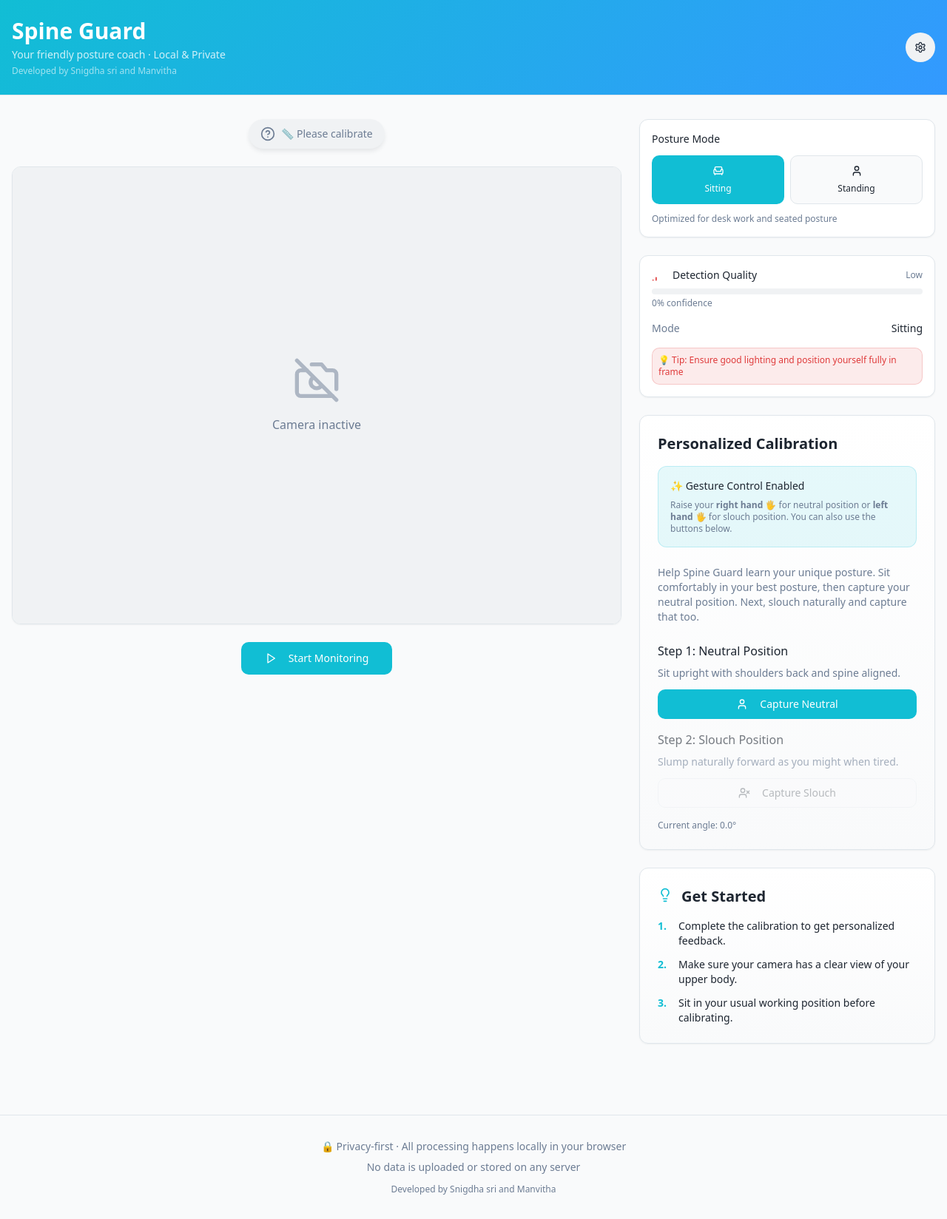
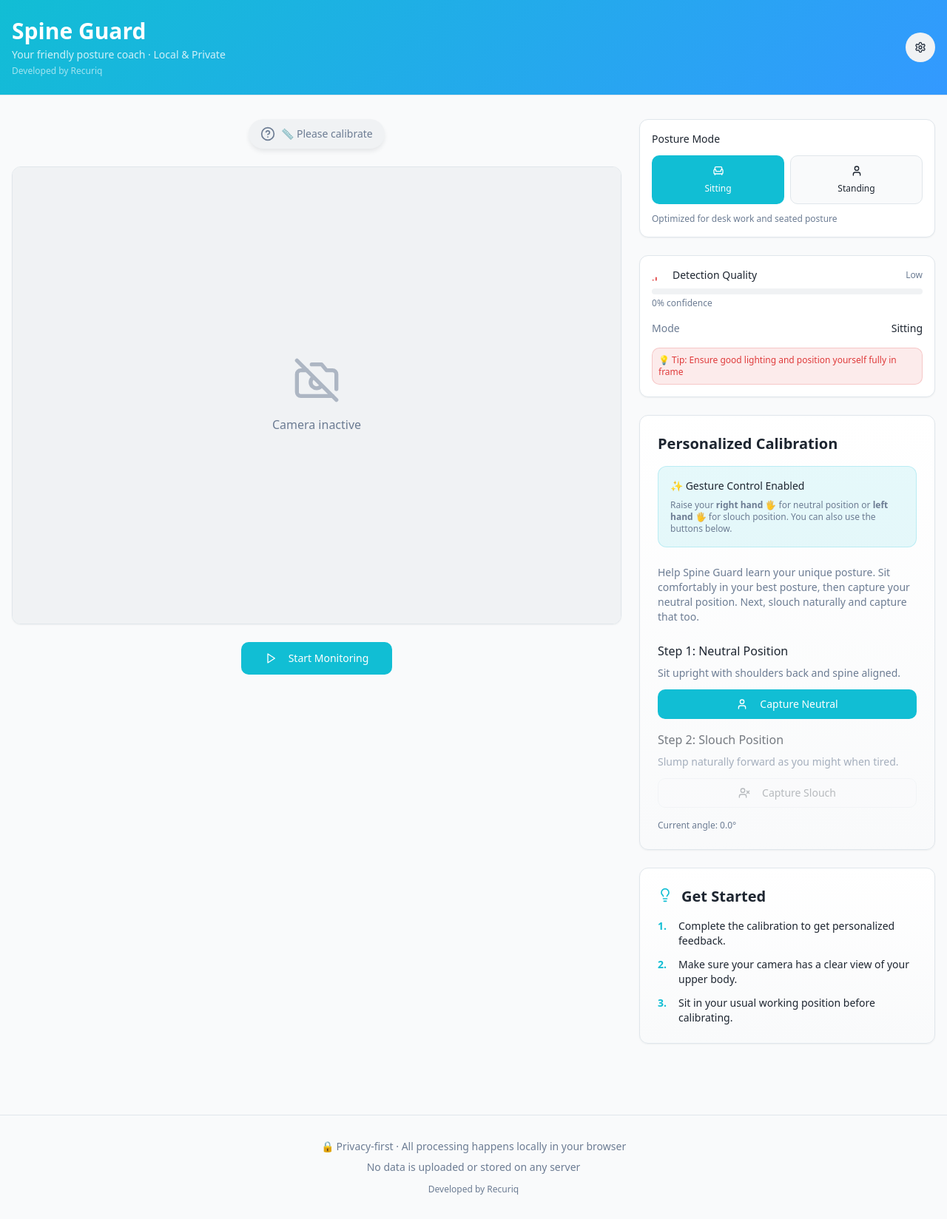
Before and after one commit to charanRav/spine-guard, a React (Vite) app: page / in a window 1280 px wide. Shown: the whole page at 74% size. Built offline with nearby package versions, Linux system fonts and the light colour scheme; the HTML template or start-up script is replaced by a standard one.

Commit message:
Update developer name
Replace existing developer names with "Recuriq" in the header and footer.

```diff
--- a/src/pages/Index.tsx
+++ b/src/pages/Index.tsx
@@ -374,7 +374,7 @@ const Index = () => {
                 Your friendly posture coach · Local & Private
               </p>
               <p className="text-xs text-primary-foreground/60 mt-1">
-                Developed by Snigdha sri and Manvitha
+                Developed by Recuriq
               </p>
             </div>
             <Button
@@ -493,7 +493,7 @@ const Index = () => {
             No data is uploaded or stored on any server
           </p>
           <p className="mt-3 text-xs">
-            Developed by Snigdha sri and Manvitha
+            Developed by Recuriq
           </p>
         </div>
       </footer>
```
